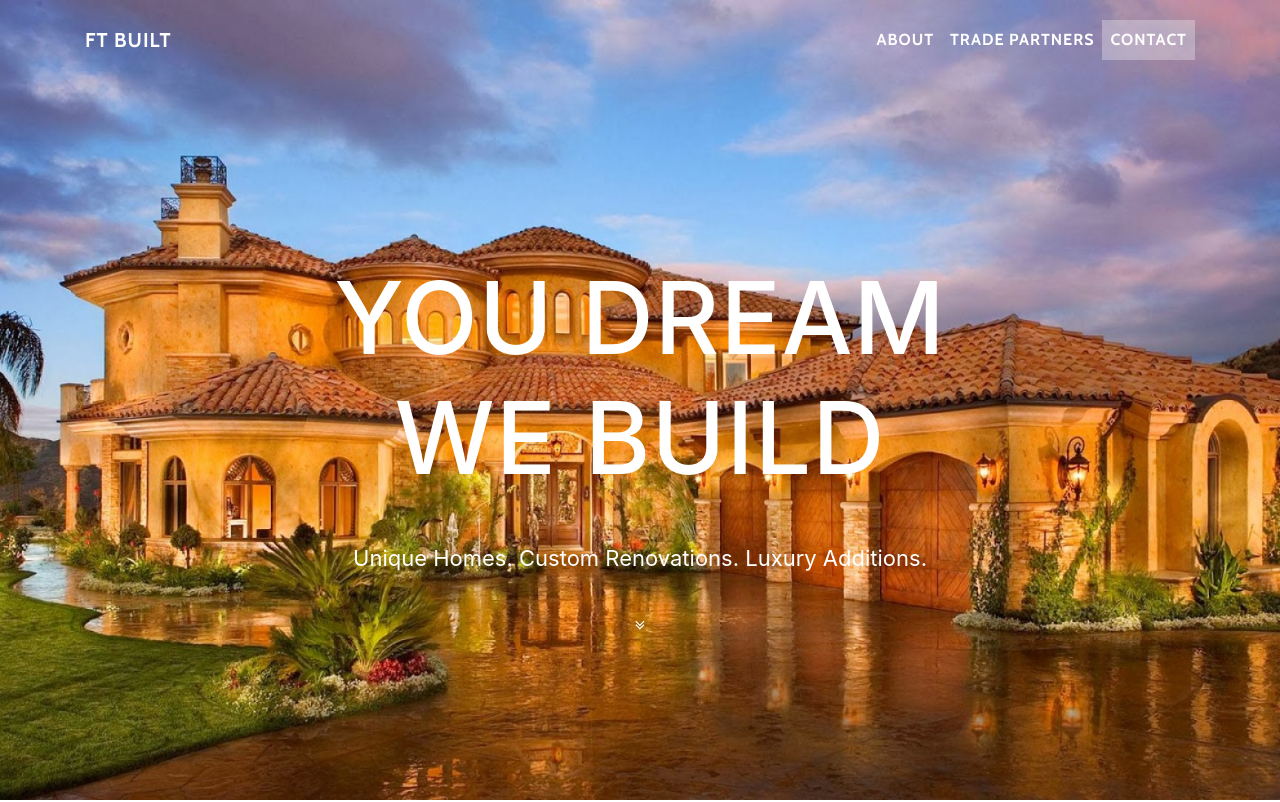
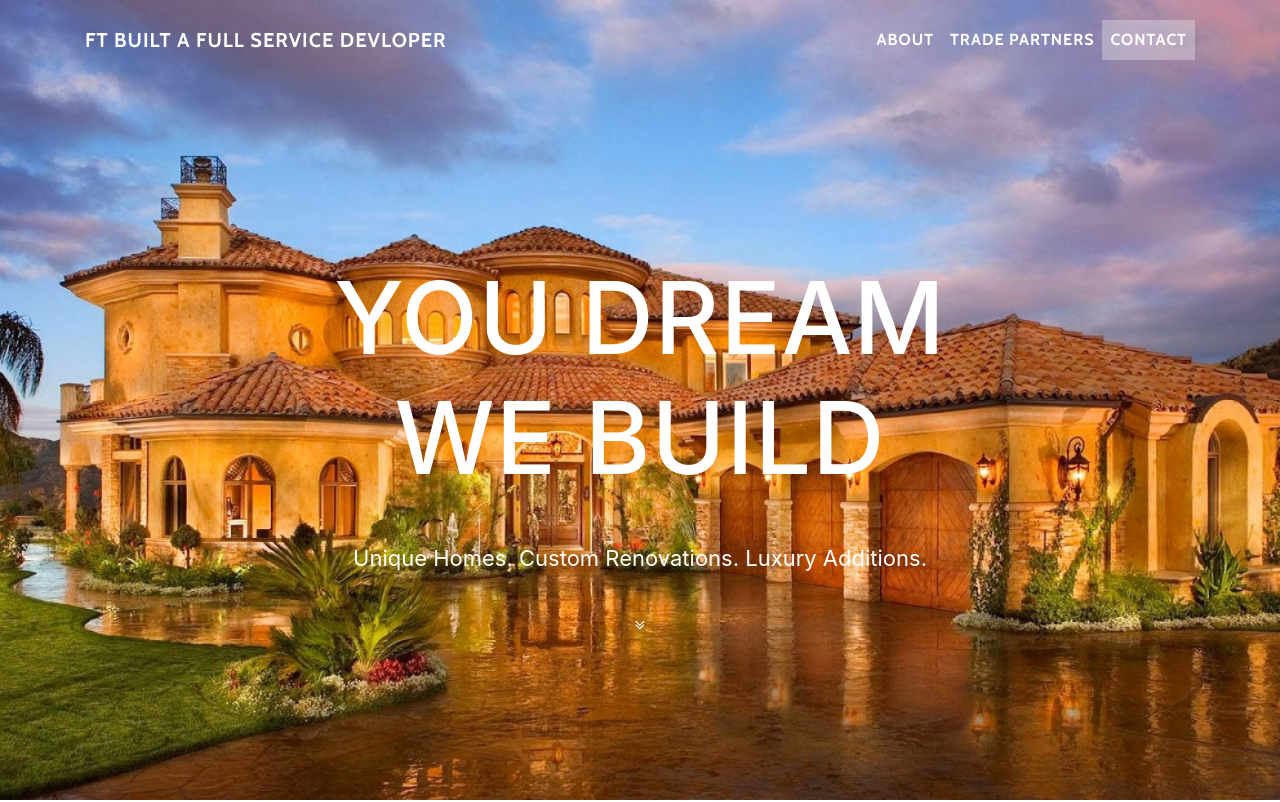
Before and after one commit to ftbuilt/ftbuilt, a website with bundled scripts: page index.html in a window 1280 px wide. Shown: the top 802 px of the page. Built offline with nearby package versions, Linux system fonts and the light colour scheme.

Commit message:
Update index.html

```diff
--- a/index.html
+++ b/index.html
@@ -28,7 +28,7 @@
     <!-- Navigation -->
     <nav class="navbar navbar-expand-lg navbar-light fixed-top" id="mainNav">
       <div class="container">
-        <a class="navbar-brand js-scroll-trigger" href="#page-top">FT BUILT</a>
+        <a class="navbar-brand js-scroll-trigger" href="#page-top">FT BUILT   A Full Service Devloper</a>
         <button class="navbar-toggler navbar-toggler-right" type="button" data-toggle="collapse" data-target="#navbarResponsive" aria-controls="navbarResponsive" aria-expanded="false" aria-label="Toggle navigation">
           Menu
           <i class="fa fa-bars"></i>
```
